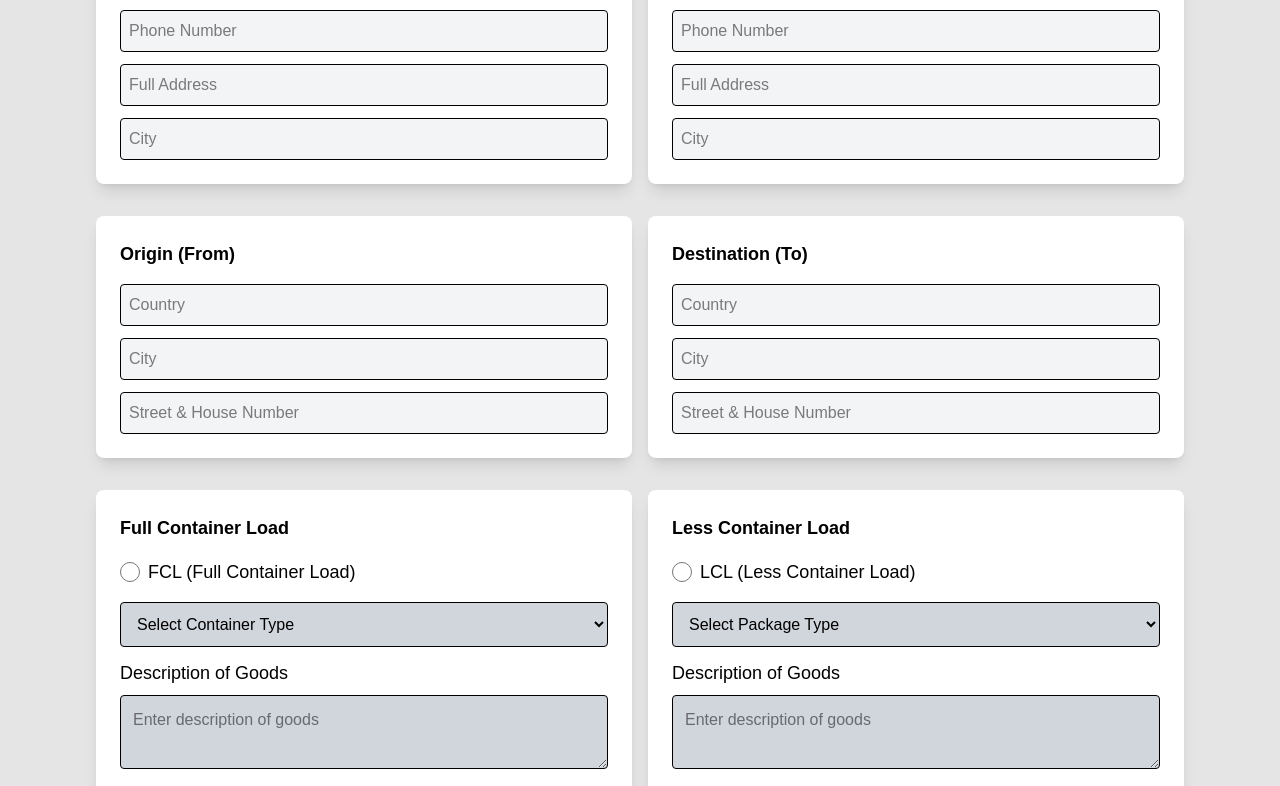
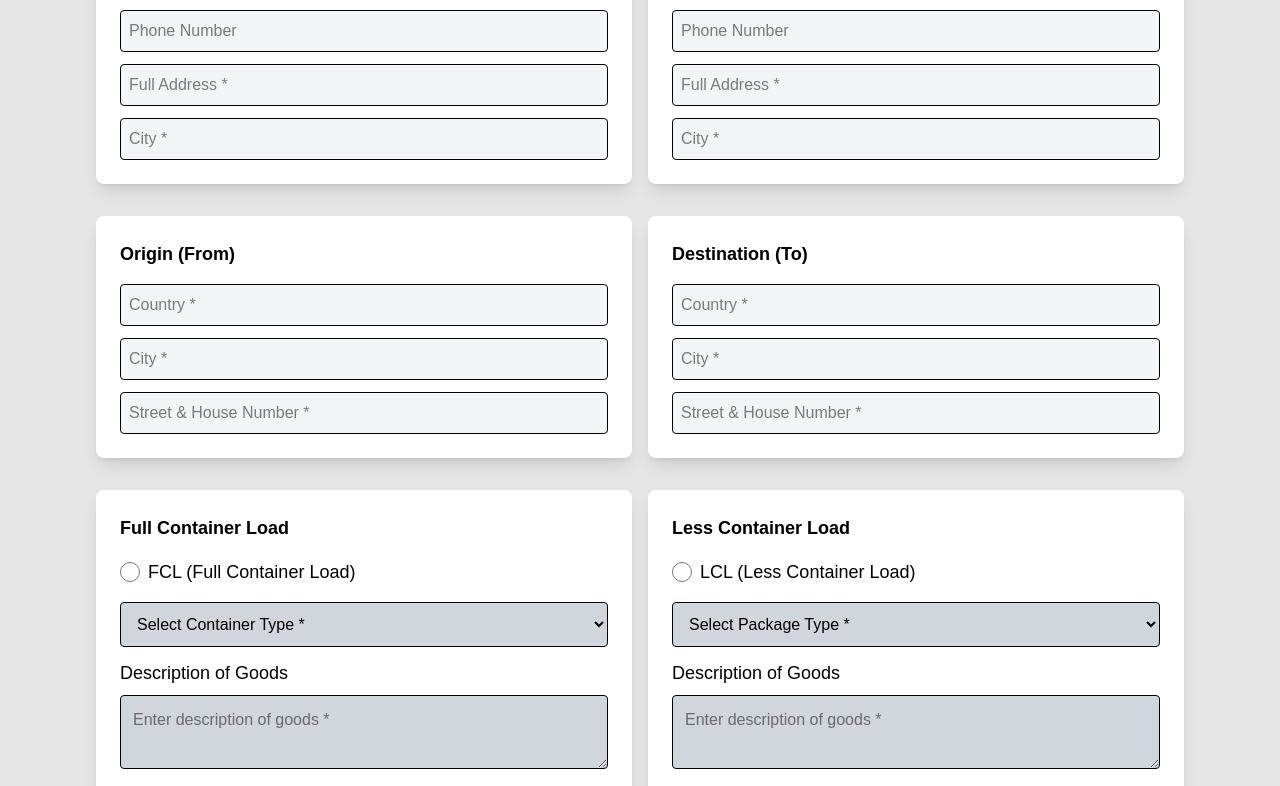
Before and after one commit to AlketKuehne/aquavinci, a Next.js app: page /create-shipment in a window 1280 px wide. Shown: the part 334-1120 px from the top of the page. Built offline with nearby package versions, Linux system fonts and the light colour scheme.

Commit message:
edited mandatory

```diff
--- a/app/create-shipment/page.tsx
+++ b/app/create-shipment/page.tsx
@@ -211,7 +211,7 @@ export default function ShipmentPage() {
             <h2 className="text-lg font-bold mb-4">Consignor (Sender)</h2>
             <input
               type="text"
-              placeholder="Full Name"
+              placeholder="Full Name *"
               className={`w-full p-2 border rounded mb-3 ${showError && !consignorFullName ? 'bg-red-100' : 'bg-gray-100'}`}
               value={consignorFullName}
               onChange={(e) => setConsignorFullName(e.target.value)}
@@ -232,14 +232,14 @@ export default function ShipmentPage() {
             />
             <input
               type="text"
-              placeholder="Full Address"
+              placeholder="Full Address *"
               className={`w-full p-2 border rounded mb-3 ${showError && !consignorFullAddress ? 'bg-red-100' : 'bg-gray-100'}`}
               value={consignorFullAddress}
               onChange={(e) => setConsignorFullAddress(e.target.value)}
             />
             <input
               type="text"
-              placeholder="City"
+              placeholder="City *"
               className={`w-full p-2 border rounded ${showError && !consignorCity ? 'bg-red-100' : 'bg-gray-100'}`}
               value={consignorCity}
               onChange={(e) => setConsignorCity(e.target.value)}
@@ -251,7 +251,7 @@ export default function ShipmentPage() {
             <h2 className="text-lg font-bold mb-4">Consignee (Recipient)</h2>
             <input
               type="text"
-              placeholder="Full Name"
+              placeholder="Full Name *"
               className={`w-full p-2 border rounded mb-3 ${showError && !consigneeFullName ? 'bg-red-100' : 'bg-gray-100'}`}
               value={consigneeFullName}
               onChange={(e) => setConsigneeFullName(e.target.value)}
@@ -272,14 +272,14 @@ export default function ShipmentPage() {
             />
             <input
               type="text"
-              placeholder="Full Address"
+              placeholder="Full Address *"
               className={`w-full p-2 border rounded mb-3 ${showError && !consigneeFullAddress ? 'bg-red-100' : 'bg-gray-100'}`}
               value={consigneeFullAddress}
               onChange={(e) => setConsigneeFullAddress(e.target.value)}
             />
             <input
               type="text"
-              placeholder="City"
+              placeholder="City *"
               className={`w-full p-2 border rounded ${showError && !consigneeCity ? 'bg-red-100' : 'bg-gray-100'}`}
               value={consigneeCity}
               onChange={(e) => setConsigneeCity(e.target.value)}
@@ -294,21 +294,21 @@ export default function ShipmentPage() {
             <h2 className="text-lg font-bold mb-4">Origin (From)</h2>
             <input
               type="text"
-              placeholder="Country"
+              placeholder="Country *"
               className={`w-full p-2 border rounded mb-3 ${showError && !country ? 'bg-red-100' : 'bg-gray-100'}`}
               value={country}
               onChange={(e) => setCountry(e.target.value)}
             />
             <input
               type="text"
-              placeholder="City"
+              placeholder="City *"
               className={`w-full p-2 border rounded mb-3 ${showError && !originCity ? 'bg-red-100' : 'bg-gray-100'}`}
               value={originCity}
               onChange={(e) => setOriginCity(e.target.value)}
             />
             <input
               type="text"
-              placeholder="Street & House Number"
+              placeholder="Street & House Number *"
               className={`w-full p-2 border rounded ${showError && !street ? 'bg-red-100' : 'bg-gray-100'}`}
               value={street}
               onChange={(e) => setStreet(e.target.value)}
@@ -320,21 +320,21 @@ export default function ShipmentPage() {
             <h2 className="text-lg font-bold mb-4">Destination (To)</h2>
             <input
               type="text"
-              placeholder="Country"
+              placeholder="Country *"
               className={`w-full p-2 border rounded mb-3 ${showError && !destinationCountry ? 'bg-red-100' : 'bg-gray-100'}`}
               value={destinationCountry}
               onChange={(e) => setDestinationCountry(e.target.value)}
             />
             <input
               type="text"
-              placeholder="City"
+              placeholder="City *"
               className={`w-full p-2 border rounded mb-3 ${showError && !destinationCity ? 'bg-red-100' : 'bg-gray-100'}`}
               value={destinationCity}
               onChange={(e) => setDestinationCity(e.target.value)}
             />
             <input
               type="text"
-              placeholder="Street & House Number"
+              placeholder="Street & House Number *"
               className={`w-full p-2 border rounded ${showError && !destinationStreet ? 'bg-red-100' : 'bg-gray-100'}`}
               value={destinationStreet}
               onChange={(e) => setDestinationStreet(e.target.value)}
@@ -363,14 +363,14 @@ export default function ShipmentPage() {
               onChange={(e) => setFclSelection(e.target.value)}
               className={`w-full p-3 border rounded bg-gray-100 disabled:bg-gray-300 disabled:cursor-not-allowed mb-3 ${showError && shipmentType === "FCL" && !fclSelection ? 'bg-red-100' : ''}`}
             >
-              <option value="">Select Container Type</option>
+              <option value="">Select Container Type *</option>
               <option value="20ft">20ft Container</option>
               <option value="40ft">40ft Container</option>
             </select>
             <label className="block text-lg font-medium mb-2">Description of Goods{shipmentType === "FCL" && '*'}</label>
             <textarea
               rows={2}
-              placeholder="Enter description of goods"
+              placeholder="Enter description of goods *"
               className={`w-full p-3 border rounded ${shipmentType !== "FCL" ? "bg-[#D1D5DC] cursor-not-allowed" : showError && shipmentType === "FCL" && !description ? "bg-red-100" : "bg-gray-100"}`}
               disabled={shipmentType !== "FCL"}
               value={shipmentType === "FCL" ? description : ""}
@@ -397,14 +397,14 @@ export default function ShipmentPage() {
               onChange={(e) => setLclSelection(e.target.value)}
               className={`w-full p-3 border rounded bg-gray-100 disabled:bg-gray-300 disabled:cursor-not-allowed mb-3 ${showError && shipmentType === "LCL" && !lclSelection ? 'bg-red-100' : ''}`}
             >
-              <option value="">Select Package Type</option>
+              <option value="">Select Package Type *</option>
               <option value="palette">Palette</option>
               <option value="barrel">Barrel</option>
             </select>
             <label className="block text-lg font-medium mb-2">Description of Goods</label>
             <textarea
               rows={2}
-              placeholder="Enter description of goods"
+              placeholder="Enter description of goods *"
               className={`w-full p-3 border rounded ${shipmentType !== "LCL" ? "bg-[#D1D5DC] cursor-not-allowed" : showError && shipmentType === "LCL" && !description ? "bg-red-100" : "bg-gray-100"}`}
               disabled={shipmentType !== "LCL"}
               value={shipmentType === "LCL" ? description : ""}
```
